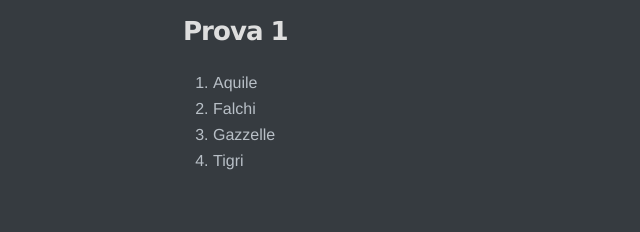
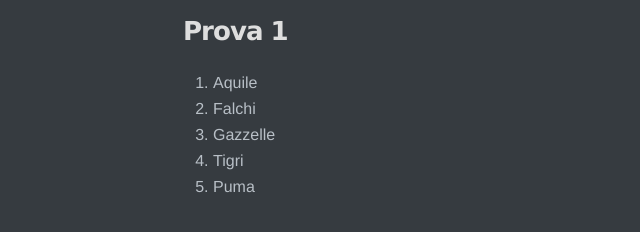
Before and after one commit to samuelecornia/samuelecornia.github.io, a plain HTML site: page index.html in a window 1280 px wide. Shown: the part 172-404 px from the top of the page, 0-640 px from the left. Drawn offline with Linux system fonts and the light colour scheme.

Commit message:
Update index.html
third update

```diff
--- a/index.html
+++ b/index.html
@@ -1760,6 +1760,6 @@ footer.ty-footer {
 </style>
 </head>
 <body class='typora-export' >
-<div  id='write'  class = 'is-mac'><h1><a name="classifica" class="md-header-anchor"></a><span>Classifica</span></h1><h2><a name="prova-1" class="md-header-anchor"></a><span>Prova 1</span></h2><ol><li><span>Aquile</span></li><li><span>Falchi</span></li><li><span>Gazzelle</span></li><li><span>Tigri</span></li></ol></div>
+<div  id='write'  class = 'is-mac'><h1><a name="classifica" class="md-header-anchor"></a><span>Classifica</span></h1><h2><a name="prova-1" class="md-header-anchor"></a><span>Prova 1</span></h2><ol><li><span>Aquile</span></li><li><span>Falchi</span></li><li><span>Gazzelle</span></li><li><span>Tigri</span></li><li><span>Puma</span></li></ol></div>
 </body>
 </html>
```
